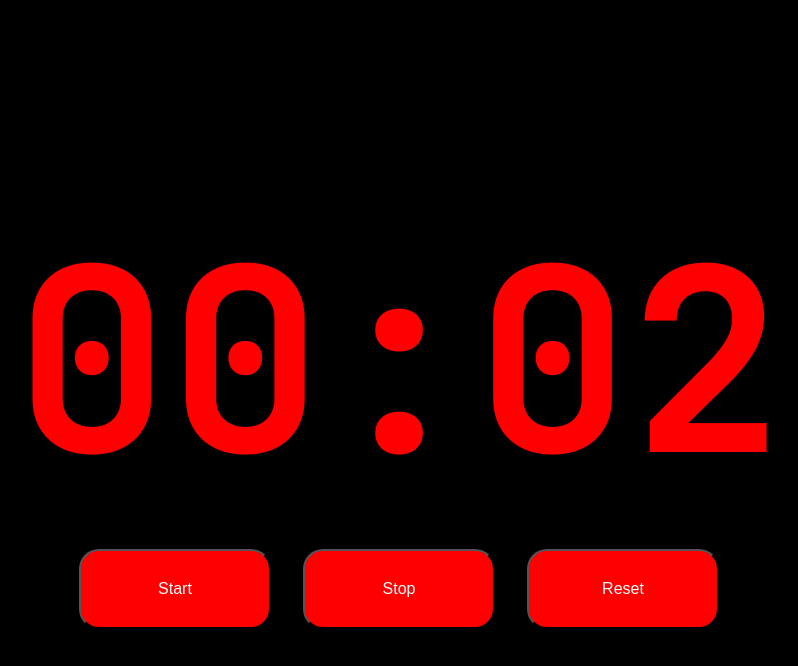
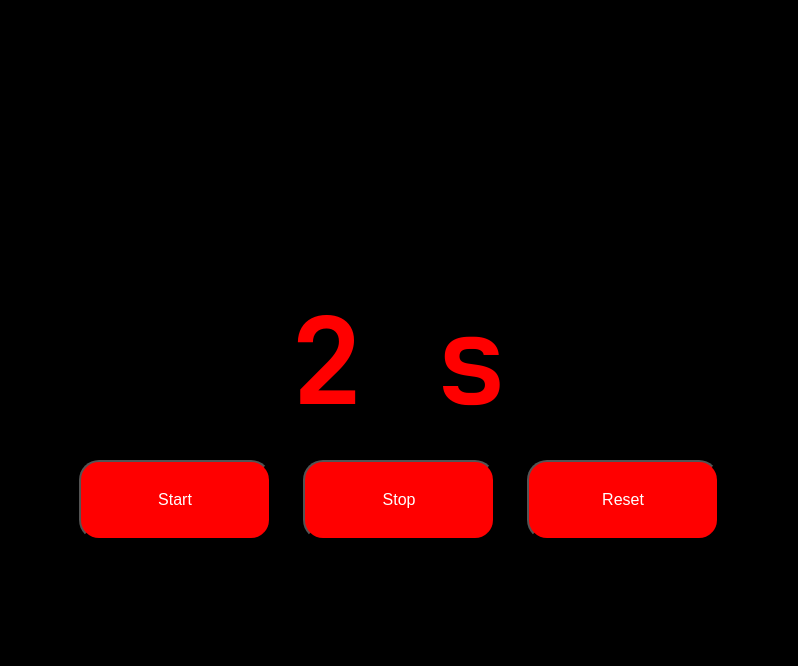
Before and after one commit to DrMagenta/WDAI_PN1830_KUDELKO, a plain HTML site: page LAB3/Stopwatch/index.html in a window 1280 px wide. Both pictures are taken after a click on the button "Start". Shown: the whole page, without its empty margins (241-1039 px from the left). Drawn offline with Linux system fonts and the light colour scheme; a web font is replaced by a local one.

Commit message:
Corrected Stopwatch to fit the spec

```diff
--- a/LAB3/Stopwatch/index.html
+++ b/LAB3/Stopwatch/index.html
@@ -18,8 +18,13 @@
     <main>
 
         <h1>
-          <span id="min10s">0</span><span id="mins">0</span>:<!--
-          --><span id="sec10s">0</span><span id="secs">0</span>
+          <span id="min-block">
+            <span id="mins">0</span> min
+          </span>
+
+          <span id="sec-block">
+            <span id="secs">0</span> s
+          </span>
         </h1>
 
         <div id="controls-container">
--- a/LAB3/Stopwatch/script.js
+++ b/LAB3/Stopwatch/script.js
@@ -1,13 +1,11 @@
 var buttons = document.querySelectorAll("input");
 
-var min10sObj = document.getElementById("min10s");
+var secBlockObj = document.getElementById("sec-block");
+var minBlockObj = document.getElementById("min-block");
+var secondsObj = document.getElementById("secs");
 var minutesObj = document.getElementById("mins");
-var sec10sObj = document.getElementById("sec10s");
-var secondsObj = document.getElementById("secs");
 
-var min10s = 0;
 var minutes = 0;
-var sec10s = 0
 var seconds = 0;
 
 var active = false;
@@ -32,41 +30,34 @@ for (let i = 0; i < buttons.length; i++)
                 resetWatch();
                 updateWatch();
             })
+            break;
     }
 }
 
 function resetWatch()
 {
-    seconds = sec10s = minutes = min10s = 0;
+    minBlockObj.style.display = "none"
+    seconds = minutes = 0;
 }
 
 function updateWatch()
 {
     if (active)
     {
-        if (min10s >= 6) return;
 
         seconds++;
-        if (seconds >= 10)
+        if (seconds >= 60)
         {
             seconds = 0;
-            sec10s++;
-        }
-        if (sec10s >= 6)
-        {
-            sec10s = 0;
             minutes++;
         }
-        if (minutes >= 10)
+        if (minutes > 0)
         {
-            minutes = 0;
-            min10s++;
+            minBlockObj.style.display = "inline"
         }
     }
     secondsObj.innerHTML = seconds;
-    sec10sObj.innerHTML = sec10s
-    minutesObj.innerHTML = minutes
-    min10sObj.innerHTML = min10s;
+    minutesObj.innerHTML = minutes;
 }
 
 setInterval(updateWatch, 1000);
--- a/LAB3/Stopwatch/style.css
+++ b/LAB3/Stopwatch/style.css
@@ -24,7 +24,7 @@ main {
     align-self: center;
 
     font-family: "JetBrains Mono", sans-serif;
-    font-size: 10vw;
+    font-size: 4.7vw;
     color: red;
 }
 
@@ -32,6 +32,10 @@ main h1 {
     margin-top: 20px;
     margin-bottom: 20px;
     white-space: nowrap;
+}
+
+#min-block {
+  display: none;
 }
 
 #controls-container {
```
